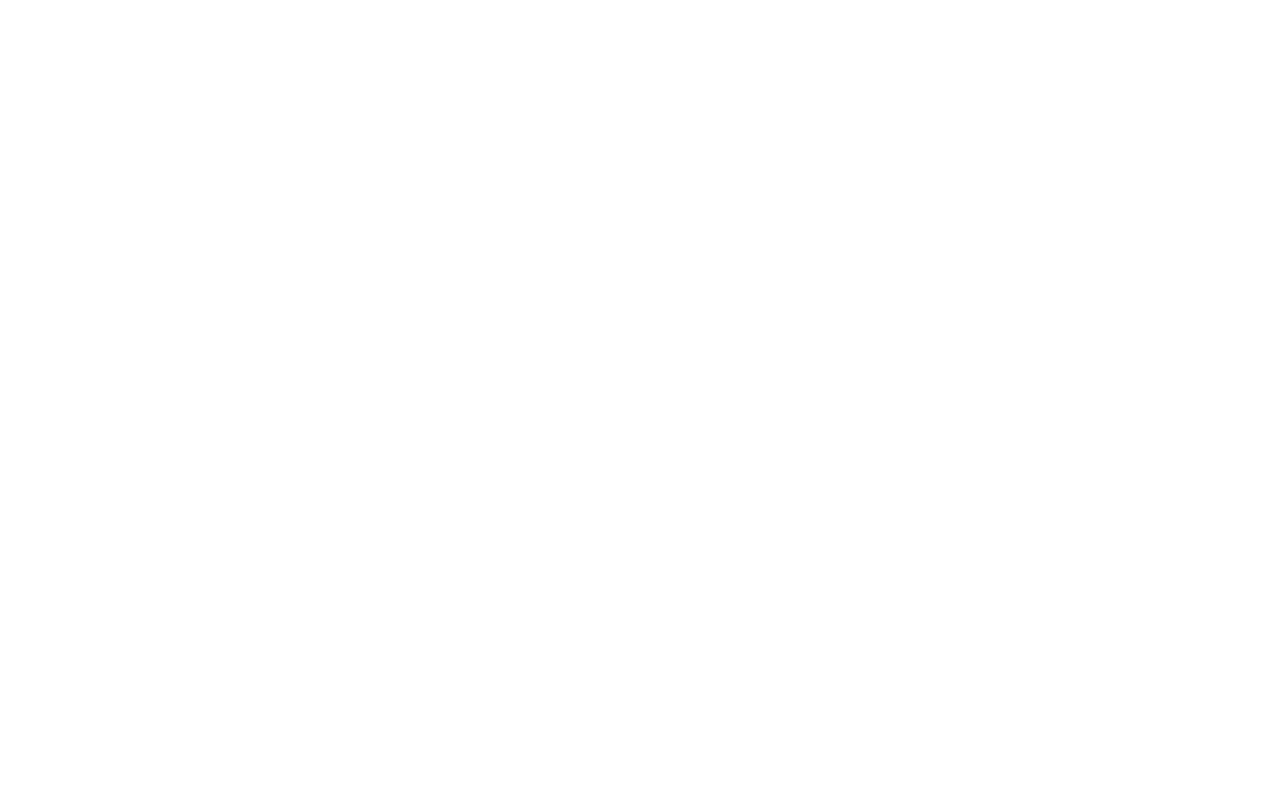
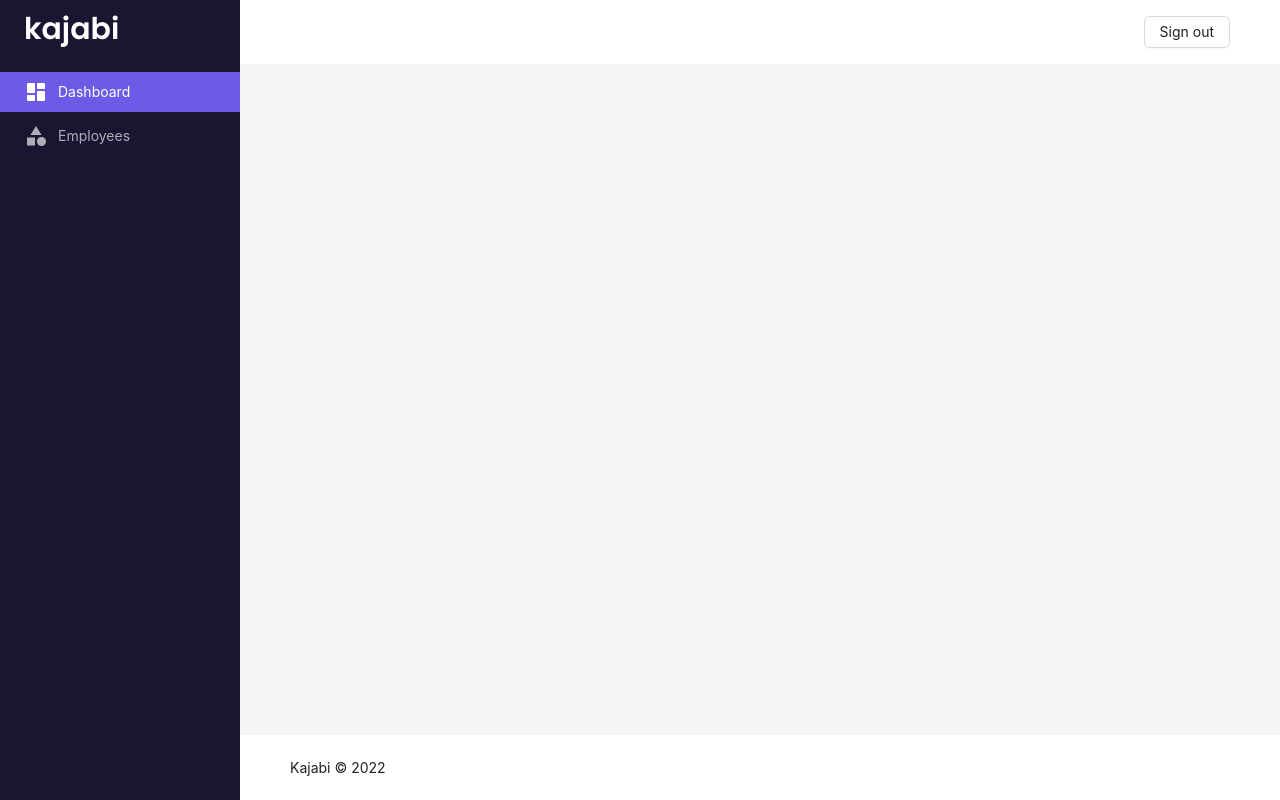
Before and after one commit to murerkinn/kajabi-challenge, a Next.js app: page / in a window 1280 px wide. Built offline with nearby package versions, Linux system fonts and the light colour scheme.

Commit message:
Create app layout

```diff
--- /dev/null
+++ b/src/components/app-layout.tsx
@@ -0,0 +1,69 @@
+import Icon from '@ant-design/icons'
+import CategoryIcon from '@mui/icons-material/Category'
+import DashboardRoundedIcon from '@mui/icons-material/DashboardRounded'
+import { Button, Col, Layout, Menu, MenuTheme, Row, Typography } from 'antd'
+import { ItemType } from 'antd/lib/menu/hooks/useItems'
+import Link from 'next/link'
+import { useRouter } from 'next/router'
+import { useCallback } from 'react'
+
+const { Header, Content, Footer, Sider } = Layout
+
+const appMenuItems: ItemType[] = [
+  {
+    key: '/',
+    label: <Link href="/">Dashboard</Link>,
+    icon: <Icon component={() => <DashboardRoundedIcon />} />,
+  },
+  {
+    key: '/employees',
+    label: <Link href="/employees">Employees</Link>,
+    icon: <Icon component={() => <CategoryIcon />} />,
+  },
+]
+
+const AppLayout = ({ children }: { children: React.ReactNode }) => {
+  const router = useRouter()
+
+  const renderMenu = useCallback(
+    (theme: MenuTheme) => (
+      <Menu
+        theme={theme}
+        selectedKeys={[router.pathname]}
+        mode="inline"
+        items={appMenuItems}
+      />
+    ),
+    [router.pathname]
+  )
+
+  return (
+    <Layout className="app-layout">
+      <Sider collapsed={false} collapsedWidth={80} width={240}>
+        <Link href="/" passHref>
+          <Typography.Title
+            level={2}
+            style={{ color: '#fff', padding: '1rem 2.4rem 2rem' }}
+          >
+            kajabi
+          </Typography.Title>
+        </Link>
+        {renderMenu('dark')}
+      </Sider>
+
+      <Layout>
+        <Header>
+          <Row>
+            <Col style={{ marginLeft: 'auto' }}>
+              <Button type="default">Sign out</Button>
+            </Col>
+          </Row>
+        </Header>
+        <Content>{children}</Content>
+        <Footer>Kajabi © 2022</Footer>
+      </Layout>
+    </Layout>
+  )
+}
+
+export default AppLayout
--- a/src/pages/_app.tsx
+++ b/src/pages/_app.tsx
@@ -1,5 +1,9 @@
+import '@/styles/main.scss'
+
 import type { AppProps } from 'next/app'
 import dynamic from 'next/dynamic'
+
+import AppLayout from '@/components/app-layout'
 
 const AntConfigProvider = dynamic(
   () => import('@/components/ant-config-provider'),
@@ -9,7 +13,9 @@
 function App({ Component, pageProps }: AppProps) {
   return (
     <AntConfigProvider>
-      <Component {...pageProps} />
+      <AppLayout>
+        <Component {...pageProps} />
+      </AppLayout>
     </AntConfigProvider>
   )
 }
```
